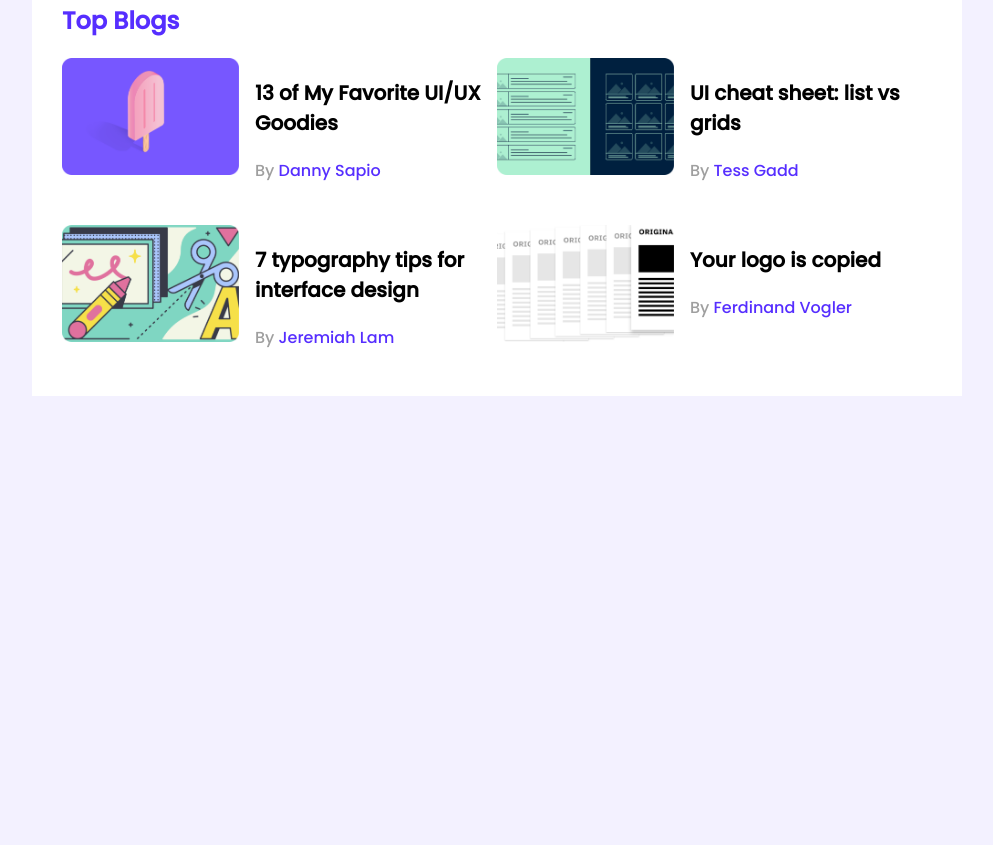
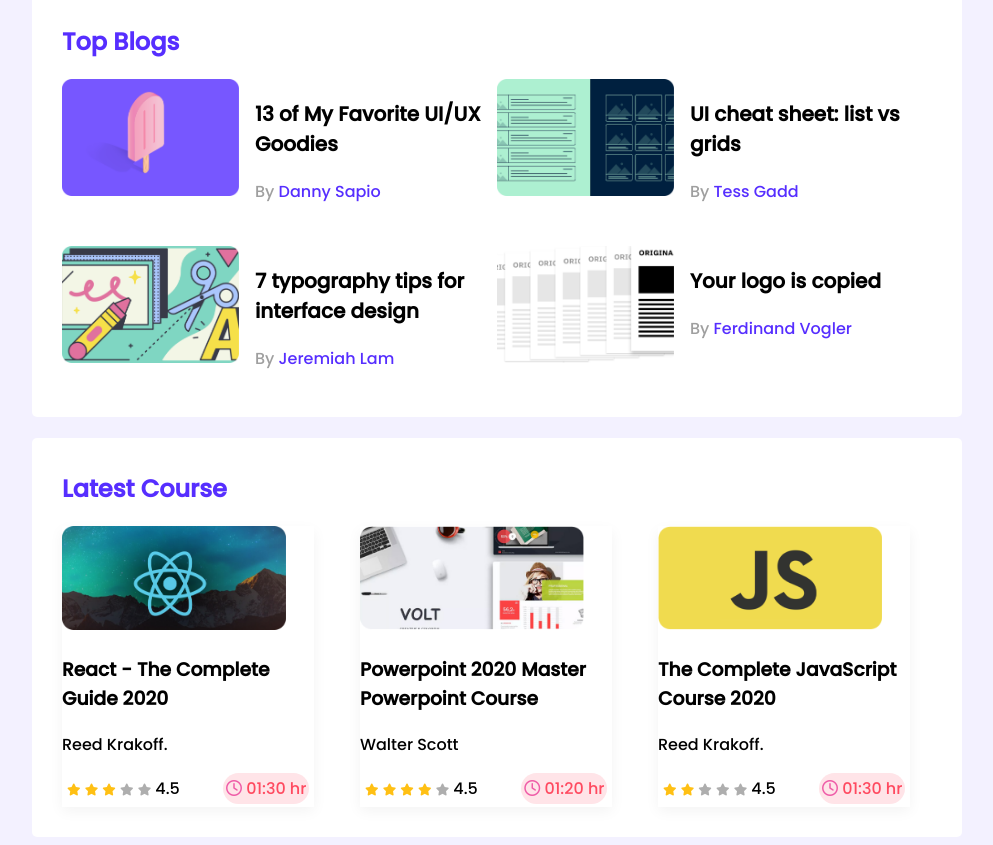
Before and after one commit to mehedi-hasan-shuvon/leader-board-css3, a plain HTML site: page index.html in a window 1280 px wide. Shown: the part 308-1153 px from the top of the page, without its empty margins (143-1136 px from the left). Before the commit the page ends 800 px from the top, so only its background shows below. Drawn offline with Linux system fonts and the light colour scheme.

Commit message:
adding courses

```diff
--- a/index.html
+++ b/index.html
@@ -6,6 +6,8 @@
     <meta http-equiv="X-UA-Compatible" content="IE=edge">
     <meta name="viewport" content="width=device-width, initial-scale=1.0">
     <title>Leader Board</title>
+    <!-- font awsome -->
+    <script src="https://kit.fontawesome.com/8df60ef516.js" crossorigin="anonymous"></script>
     <!-- stylesheet -->
     <link rel="stylesheet" href="styles/style.css">
 </head>
@@ -100,6 +102,93 @@
                 </div>
             </div>
         </section>
+        <!-- latest Course -->
+        <section class="container">
+            <h2 class="section-title">Latest Course</h2>
+            <div class="courses">
+                <div class="course">
+                    <div class="course-banner">
+                        <img src="images/courses/course-1.png" alt="">
+                    </div>
+                    <div class="course-detail">
+                        <h3 class="course-title">
+                            React - The Complete Guide 2020
+                        </h3>
+                        <p class="course-author">Reed Krakoff.</p>
+                        <div class="course-info">
+                            <div>
+                                <i class="fas fa-star filled"></i>
+                                <i class="fas fa-star filled"></i>
+                                <i class="fas fa-star filled"></i>
+                                <i class="fas fa-star empty"></i>
+                                <i class="fas fa-star empty"></i>
+                                <span>4.5</span>
+                            </div>
+
+
+                            <div class="course-duration">
+                                <i class="far fa-clock"></i>
+                                <span id="special"> 01:30 hr</span>
+                            </div>
+                        </div>
+                    </div>
+                </div>
+                <div class="course">
+                    <div class="course-banner">
+                        <img src="images/courses/course-2.png" alt="">
+                    </div>
+                    <div class="course-detail">
+                        <h3 class="course-title">
+                            Powerpoint 2020 Master Powerpoint Course
+                        </h3>
+                        <p class="course-author">Walter Scott</p>
+                        <div class="course-info">
+                            <div>
+                                <i class="fas fa-star filled"></i>
+                                <i class="fas fa-star filled"></i>
+                                <i class="fas fa-star filled"></i>
+                                <i class="fas fa-star filled"></i>
+                                <i class="fas fa-star empty"></i>
+                                <span>4.5</span>
+                            </div>
+
+
+                            <div class="course-duration">
+                                <i class="far fa-clock"></i>
+                                <span id="special"> 01:20 hr</span>
+                            </div>
+                        </div>
+                    </div>
+                </div>
+                <div class="course">
+                    <div class="course-banner">
+                        <img src="images/courses/course-3.png" alt="">
+                    </div>
+                    <div class="course-detail">
+                        <h3 class="course-title">
+                            The Complete JavaScript Course 2020
+                        </h3>
+                        <p class="course-author">Reed Krakoff.</p>
+                        <div class="course-info">
+                            <div>
+                                <i class="fas fa-star filled"></i>
+                                <i class="fas fa-star filled"></i>
+                                <i class="fas fa-star empty"></i>
+                                <i class="fas fa-star empty"></i>
+                                <i class="fas fa-star empty"></i>
+                                <span>4.5</span>
+                            </div>
+
+
+                            <div class="course-duration">
+                                <i class="far fa-clock"></i>
+                                <span id="special"> 01:30 hr</span>
+                            </div>
+                        </div>
+                    </div>
+                </div>
+            </div>
+        </section>
     </main>
 </body>
 
--- a/styles/style.css
+++ b/styles/style.css
@@ -9,12 +9,16 @@ body{
 }
 main{
     display: flex;
-    justify-content: center;
+    flex-direction: column;
+    align-items: center;
+
 }
 .container{
     background-color: #FFFFFF;
     width: 870px;
     padding: 30px;
+    border-radius: 5px;
+    margin-top: 21px;
 
 }
 
@@ -86,3 +90,84 @@ hr{
     font-size: 16px;
     color:#562EFF;
 }
+
+/*--------------------------------------courses sytles------------------- */
+.courses{
+    display: grid;
+    grid-template-columns: repeat(3,1fr);
+    grid-column-gap: 24px;
+
+}
+.course{
+    width: 252.42px;
+    height:280.79px;
+    box-shadow: 0px 5.34229px 13.3557px rgba(0, 0, 0, 0.05);
+}
+.course .course-banner img{
+    width: 224px;
+    height: 104px;
+}
+
+.course-info{
+    display: flex;
+    align-items: center;
+    justify-content: space-between;
+    margin: 5px;
+}
+
+.fa-star{
+    font-size: 12px;
+}
+.fa-star.filled{
+    color: #FFC014;
+}
+.fa-star.empty{
+    color: #AEAEAE;
+}
+
+.course-duration{
+    background-color: #FFE4E8;
+    border-radius: 25px;
+    padding: 3px;
+}
+
+.fa-clock{
+    color: #EF5DA8;
+}
+#special{
+    color: #FF4A60;
+}
+
+/*------------------------------Media Queries---------------- */
+
+/* mobile devices */
+@media only screen and (max-width:688px){
+    .container{
+        width:100%;
+    }
+    .players, .blogs, .courses{
+        grid-template-columns: repeat(1,1fr);
+    }
+
+    .player, .blog , .course{
+        flex-direction: column;
+    }
+
+
+}
+
+/* tablet devices */
+@media only screen and (min-width:688px) and (max-width:992px) {
+        .container{
+            width:100%;
+        }
+        .players, .courses{
+            grid-template-columns: repeat(2,1fr);
+        }
+        .blogs{
+            grid-template-columns: repeat(1,1fr);
+        }
+        .course{
+            margin-top: 10px;
+        }
+}
```
